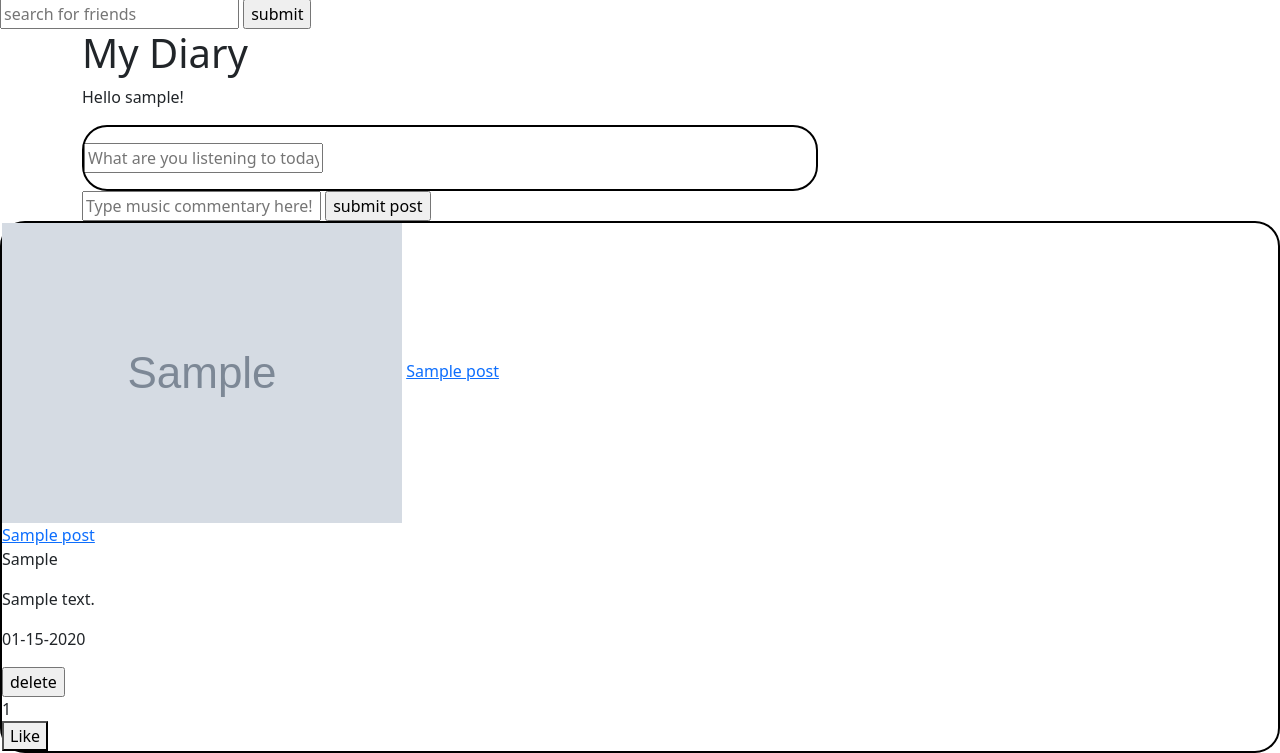
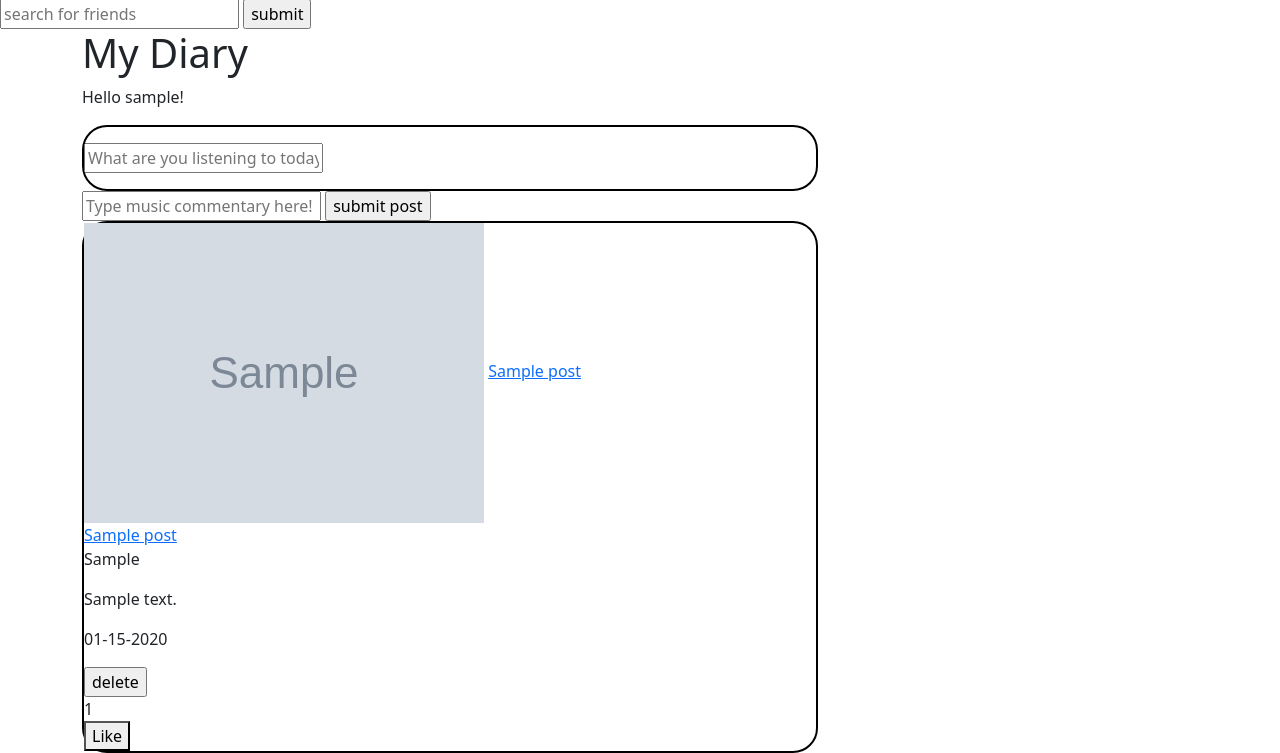
Before and after one commit to rach0101/Music_Diary_Hackbright_Project, a Flask app: a page that uses templates/diary.html in a window 1280 px wide. Shown: the part 49-802 px from the top of the page. Run offline with Flask 2, Linux system fonts and the light colour scheme; the visitor is signed in with stand-in values (Sample User, id 1); tables that the repository leaves empty hold one stand-in row (values such as "Sample post"); grey boxes marked "Sample" are stand-in pictures.

Commit message:
Implement Bootstrap Diary page.

```diff
--- a/templates/diary.html
+++ b/templates/diary.html
@@ -71,6 +71,9 @@
             </div>
         </div>
     </div>
+
+    <div class="row">
+        <div class="col-8">
             <div id="populate_music_post">
                 <form id="submit_final_post" action="/save_song_to_database" method="POST">
                     <!-- add hidden input fields here where i can save values
@@ -88,15 +91,22 @@
                 </form>
             </div>
         </div>
+    </div>
 
-
+    <div class="row">
+        <div class="col-8">
             <form id="list_of_search_results">
 
             </form>
+        </div>
+    </div>
+
     {% endif %}
 
-    <div id="user_posts">
+
     {% for post in posts %}
+    <div class="row">
+        <div class="col-8">
             <div class="post" id="{{post.post_id}}">
                 <img src="{{post.music_img}}">
                 <a href="{{post.music_url}}">{{post.music_title}} </a>
@@ -114,12 +124,15 @@
                     <div id="post_id_for_like_{{post.post_id}}">{{post.likes|length}}</div>
                     <button type="button" class="like_post" id="{{post.post_id}}"> Like </button>
                 </div>
-
+            </div>
+        </div>
     </div>
     {% endfor %}
+
+
+
+<!-- end container -->
 </div>
 
-
-</div>
 <script src="/static/js/diary.js"> </script>
 {% endblock %}
```
Lines whose indentation alone changed are shown as unchanged.
